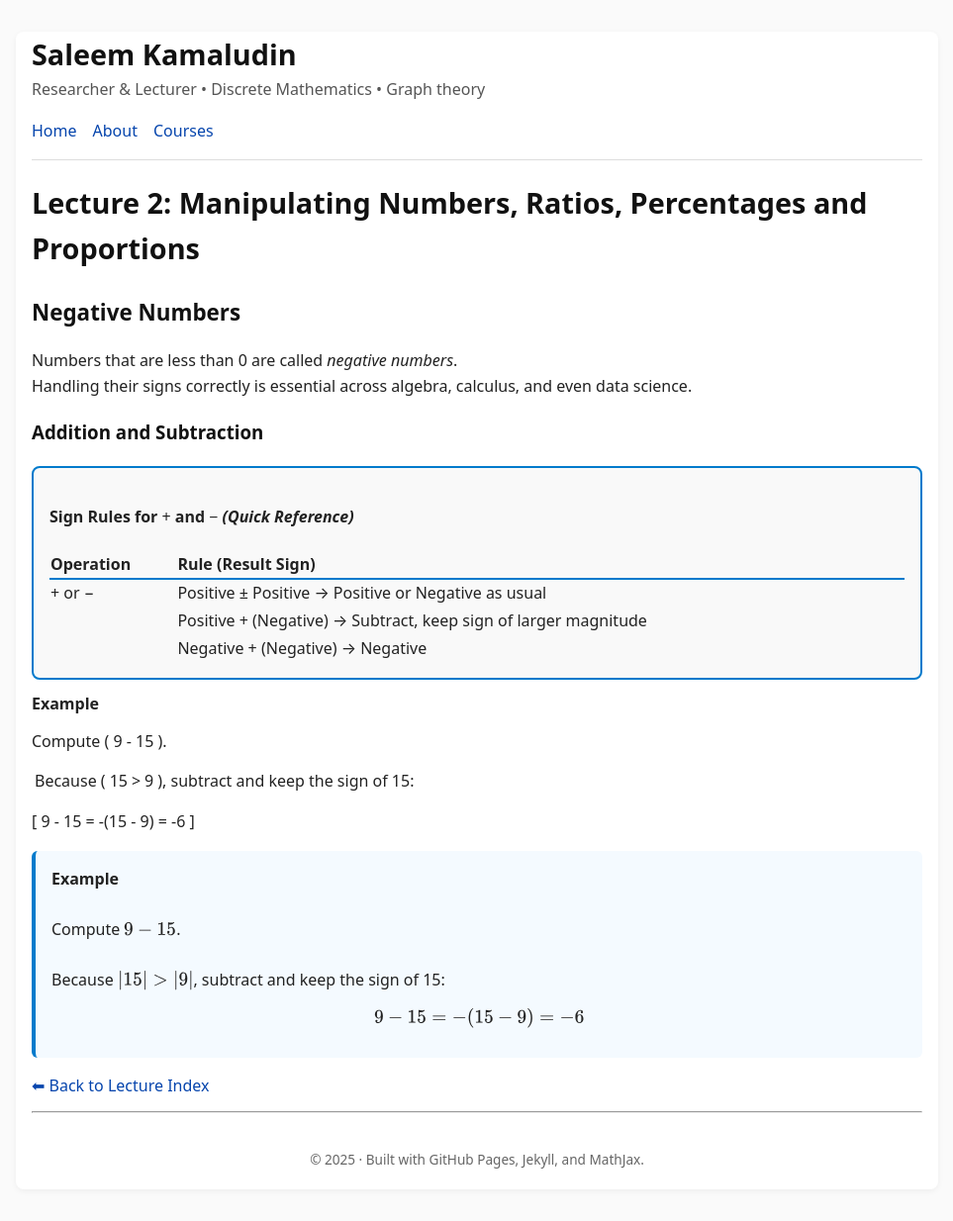
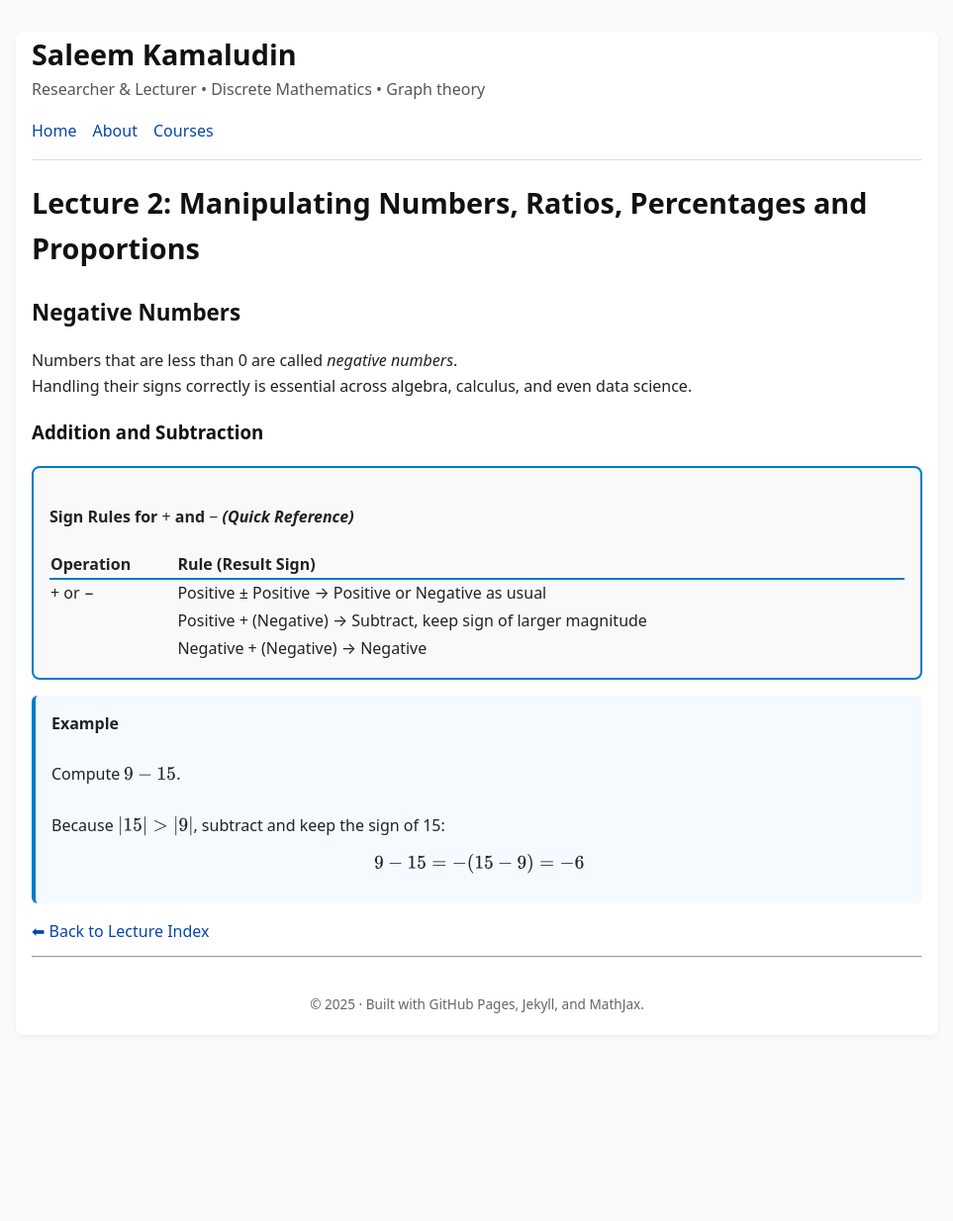
Before and after one commit to SaleemKamaludin/SaleemKamaludin.github.io, a Jekyll site: the page built from courses/math-1115/lecture-notes/lecture2.md, in a window 1280 px wide. Shown: the whole page at 99% size, without its empty margins (158-1121 px from the left). Built offline with Jekyll 4.4.1, drawn with Linux system fonts in a browser that asks for light colours; after the commit the page ends 1078 px from its top, so only the background shows below that.

Commit message:
Update lecture2.md

```diff
--- a/courses/math-1115/lecture-notes/lecture2.md
+++ b/courses/math-1115/lecture-notes/lecture2.md
@@ -34,15 +34,7 @@ Handling their signs correctly is essential across algebra, calculus, and even d
 </div>
 
 
-**Example**
 
-Compute \( 9 - 15 \).
-
-Because \( |15| > |9| \), subtract and keep the sign of 15:
-
-\[
-9 - 15 = -(15 - 9) = -6
-\]
 
 
 
```
